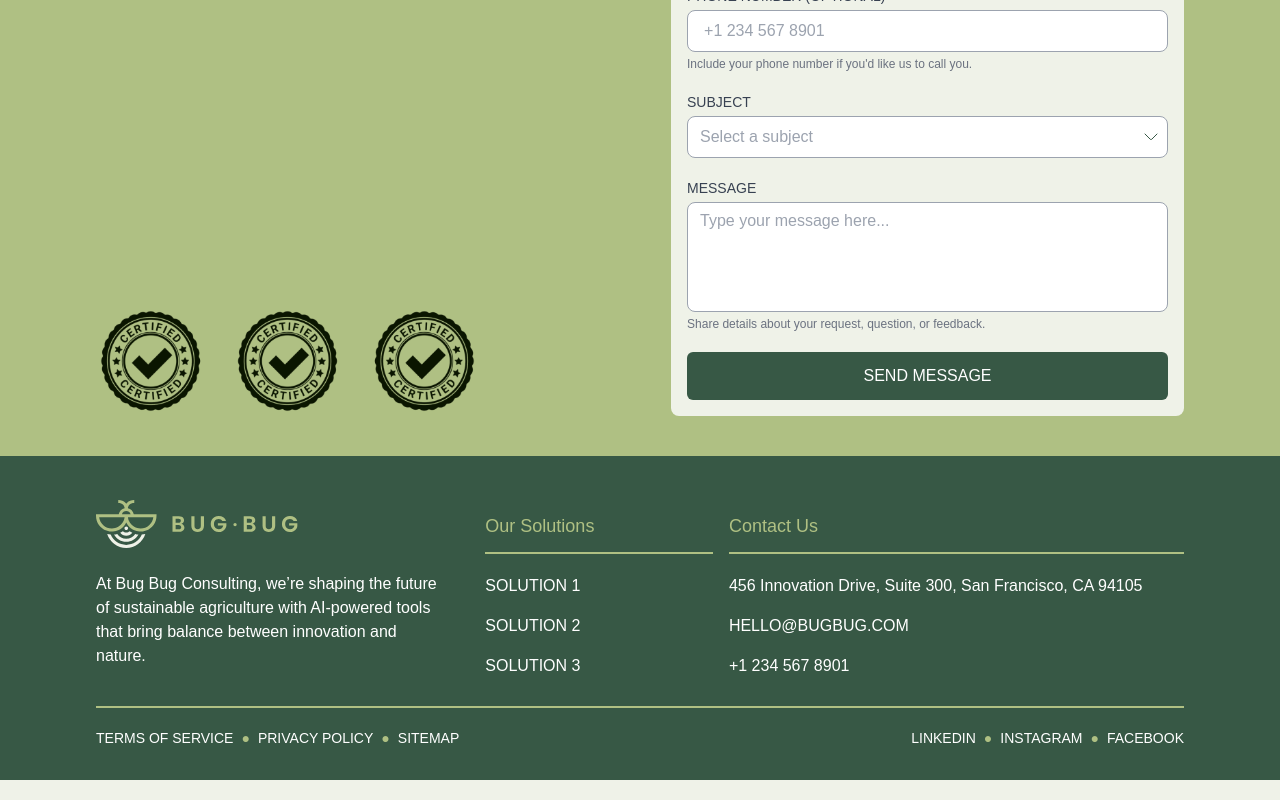
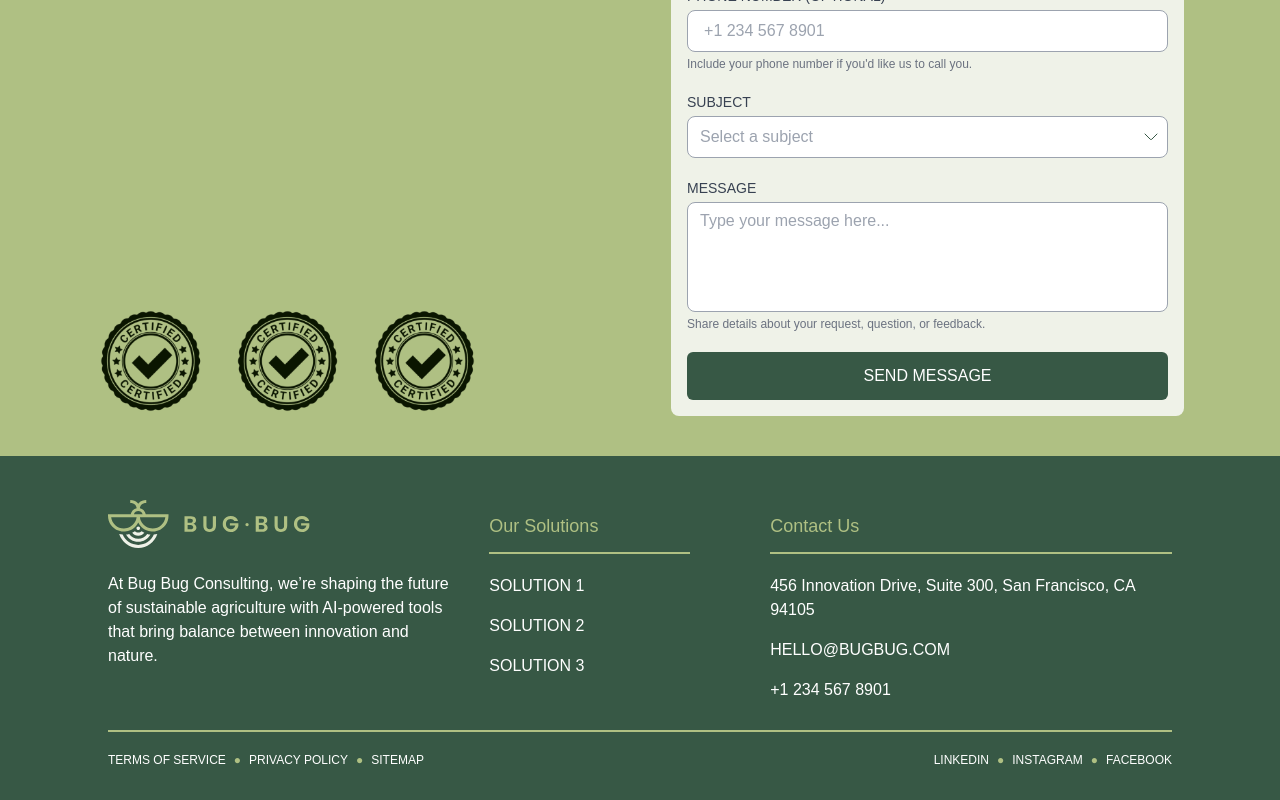
Before and after one commit to bagussuprapta/kreative-assembly, a React (Create React App) app: page / in a window 1280 px wide. Shown: the part 4328-5128 px from the top of the page. Built offline with nearby package versions, Linux system fonts and the light colour scheme; the HTML template or start-up script is replaced by a standard one; a web font is replaced by a local one.

Commit message:
fix(footer): layout for mobile

```diff
--- a/src/components/interface/Footer.jsx
+++ b/src/components/interface/Footer.jsx
@@ -2,13 +2,13 @@ import { BugBugIcon } from "../icons/BugBugIcon";
 
 function Footer() {
   return (
-    <div className="text-white py-8">
+    <div className="text-white py-8 px-3">
       <div className="flex flex-col pt-3 pb-7 gap-y-6 border-bugbug-150 border-b-2 lg:flex-row lg:gap-x-10">
         <div className="flex flex-col gap-y-6 lg:w-1/3">
           <BugBugIcon />
           <p>At Bug Bug Consulting, we’re shaping the future of sustainable agriculture with AI-powered tools that bring balance between innovation and nature.</p>
         </div>
-        <div className="flex flex-col gap-y-6 sm:flex sm:flex-row sm:gap-x-4 sm:justify-between lg:w-2/3">
+        <div className="flex flex-col gap-y-6 sm:flex sm:flex-row sm:gap-x-4 sm:justify-between lg:w-2/3 lg:gap-x-20">
           <div className="sm:w-1/3">
             <p className="text-bugbug-150 border-bugbug-150 border-b-2 py-3 text-lg">Our Solutions</p>
             <div className="flex flex-col gap-y-4 mt-5">
@@ -27,7 +27,7 @@ function Footer() {
           </div>
         </div>
       </div>
-      <div className="flex flex-col gap-y-3 mt-5 text-sm md:flex-row md:justify-between">
+      <div className="flex flex-col gap-y-3 mt-5 text-xs md:flex-row md:justify-between">
         <p className="flex gap-2">
           <a href="">TERMS OF SERVICE</a> <span className="text-bugbug-150">●</span>
           <a href="">PRIVACY POLICY</a> <span className="text-bugbug-150">●</span>
```
